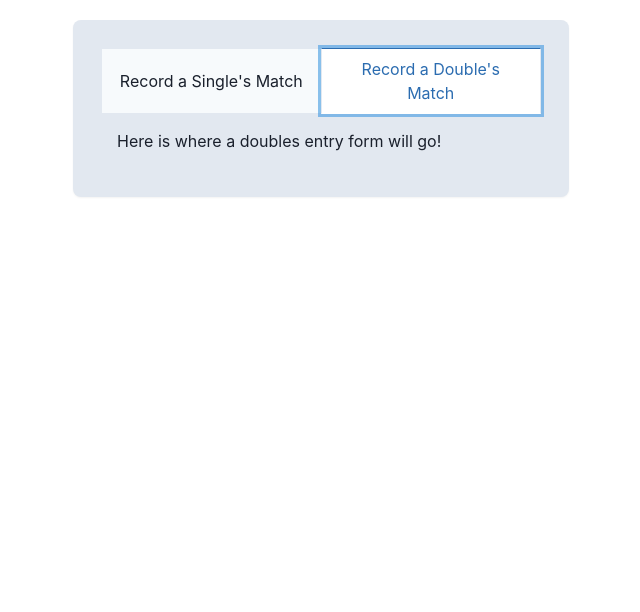
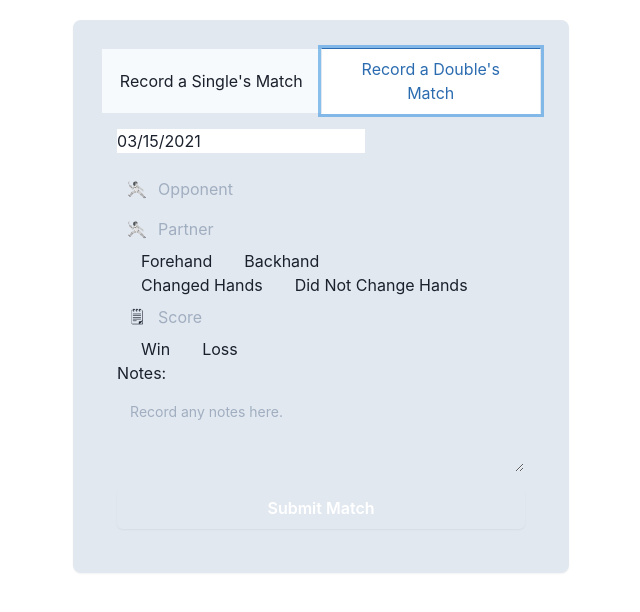
Before and after one commit to taylorschmidt/racket-frontend, a Next.js app: page /create in a window 1280 px wide. Both pictures are taken after a click on the tab "Record a Double's Match". Shown: the top 612 px of the page, without its empty margins (319-959 px from the left). Built offline with nearby package versions, Linux system fonts and the light colour scheme.

Commit message:
post singles and doubles matches functioning

```diff
--- a/components/Double.js
+++ b/components/Double.js
@@ -10,15 +10,159 @@ import {
   InputGroup,
   Button,
   FormHelperText,
+  Radio,
+  RadioGroup,
+  Textarea,
+  Text,
 } from "@chakra-ui/react";
 import { InfoIcon, EmailIcon, LockIcon } from "@chakra-ui/icons";
+import DatePicker from "react-datepicker";
+import { getCurrentUser } from "../services/user.services";
+
+export default function Single() {
+  const [startDate, setStartDate] = useState(new Date());
+  const [opponent, setOpponent] = useState("");
+  const [score, setScore] = useState("");
+  const [win, setWin] = useState(true);
+  const [notes, setNotes] = useState("");
+  const [userId, setUserId] = useState(undefined);
+  const [partner, setPartner] = useState('')
+  const [hand, setHand] = useState('')
+  const [change, setChange] = useState(true)
+
+  const onSubmitMatch = () => {
+    getCurrentUser()
+      .then((data) => {
+        console.log(data.data.data);
+        let userId = data.data.data[0].id;
+        setUserId(userId);
+      })
+      .then(
+        axios
+          .post(
+            "http://localhost:8000" + `/api/v1/doubles/`,
+            {
+              person_id: userId,
+              opponent: opponent,
+              partner: partner,
+              hand: hand,
+              score: score,
+              change: change,
+              notes: notes,
+              win: win,
+            },
+            {
+              withCredentials: true,
+            }
+          )
+          .then((data) => {
+            console.log("doubles posted", data.data.data);
+          })
+          .catch((err) => {
+            console.log(err);
+          })
+      );
+  };
+
+  const onChangeOpponent = (e) => {
+    const opponent = e.target.value;
+    setOpponent(opponent);
+  };
+
+  const onChangeScore = (e) => {
+    const score = e.target.value;
+    setScore(score);
+  };
+
+  const onChangeNotes = (e) => {
+    const notes = e.target.value;
+    setNotes(notes);
+  };
+
+  const onChangePartner = (e) => {
+      const partner = e.target.value
+      setPartner(partner)
+  }
 
 
-
-export default function Double() {
-    return (
-        <>
-        Here is where a doubles entry form will go!
-        </>
-    )
+  return (
+    <>
+      <Stack spacing={4}>
+        <DatePicker
+          selected={startDate}
+          onChange={(date) => setStartDate(date)}
+        />
+        <FormControl isRequired>
+          <InputGroup>
+            <InputLeftElement children={<>🤺</>} />
+            <Input
+              type="text"
+              placeholder="Opponent"
+              aria-label="Opponent"
+              value={opponent}
+              onChange={onChangeOpponent}
+            />
+          </InputGroup>
+          <InputGroup>
+            <InputLeftElement children={<>🤺</>} />
+            <Input
+              type="text"
+              placeholder="Partner"
+              aria-label="Partner"
+              value={partner}
+              onChange={onChangePartner}
+            />
+          </InputGroup>
+          <RadioGroup onChange={setHand} value={hand}>
+            <Stack direction="row">
+              <Radio value="forehand">Forehand</Radio>
+              <Radio value="backhand">Backhand</Radio>
+            </Stack>
+          </RadioGroup>
+          <RadioGroup onChange={setChange} value={change}>
+            <Stack direction="row">
+              <Radio value="true">Changed Hands</Radio>
+              <Radio value="false">Did Not Change Hands</Radio>
+            </Stack>
+          </RadioGroup>
+          <InputGroup>
+            <InputLeftElement children={<>🗒</>} />
+            <Input
+              type="text"
+              placeholder="Score"
+              aria-label="Score"
+              value={score}
+              onChange={onChangeScore}
+            />
+          </InputGroup>
+          <RadioGroup onChange={setWin} value={win}>
+            <Stack direction="row">
+              <Radio value="true">Win</Radio>
+              <Radio value="false">Loss</Radio>
+            </Stack>
+          </RadioGroup>
+          <Text mb="8px">Notes: </Text>
+          <Textarea
+            value={notes}
+            onChange={onChangeNotes}
+            placeholder="Record any notes here."
+            size="sm"
+          />
+        </FormControl>
+        <Button
+          // type="submit"
+          bg="1"
+          _hover={{ background: "2", boxShadow: "lg" }}
+          color="white"
+          variant="solid"
+          variantColor="red"
+          boxShadow="sm"
+          _active={{ boxShadow: "lg" }}
+          onClick={onSubmitMatch}
+        >
+          Submit Match
+        </Button>
+      </Stack>
+    </>
+  );
 }
--- a/components/Single.js
+++ b/components/Single.js
@@ -10,30 +10,128 @@ import {
   InputGroup,
   Button,
   FormHelperText,
+  Radio,
+  RadioGroup,
+  Textarea,
+  Text,
 } from "@chakra-ui/react";
 import { InfoIcon, EmailIcon, LockIcon } from "@chakra-ui/icons";
-import DatePicker from 'react-datepicker';
-
+import DatePicker from "react-datepicker";
+import { getCurrentUser } from "../services/user.services";
 
 export default function Single() {
   const [startDate, setStartDate] = useState(new Date());
+  const [opponent, setOpponent] = useState("");
+  const [score, setScore] = useState("");
+  const [win, setWin] = useState(true);
+  const [notes, setNotes] = useState("");
+  const [userId, setUserId] = useState(undefined);
+
+  const onSubmitMatch = () => {
+    getCurrentUser()
+      .then((data) => {
+        console.log(data.data.data);
+        let userId = data.data.data[0].id;
+        setUserId(userId);
+      })
+      .then(
+        axios
+          .post(
+            "http://localhost:8000" + `/api/v1/singles/`,
+            {
+              person_id: userId,
+              opponent: opponent,
+              score: score,
+              notes: notes,
+              win: win,
+            },
+            {
+              withCredentials: true,
+            }
+          )
+          .then((data) => {
+            console.log("singles posted", data.data.data);
+          })
+          .catch((err) => {
+            console.log(err);
+          })
+      );
+  };
+
+  const onChangeOpponent = (e) => {
+    const opponent = e.target.value;
+    setOpponent(opponent);
+  };
+
+  const onChangeScore = (e) => {
+    const score = e.target.value;
+    setScore(score);
+  };
+
+  const onChangeNotes = (e) => {
+    const notes = e.target.value;
+    setNotes(notes);
+  };
+
+  console.log(win);
+
   return (
     <>
-        <DatePicker selected={startDate} onChange={date => setStartDate(date)} />
       <Stack spacing={4}>
+        <DatePicker
+          selected={startDate}
+          onChange={(date) => setStartDate(date)}
+        />
         <FormControl isRequired>
           <InputGroup>
-            <InputLeftElement children={<InfoIcon/>} />
+            ☕
+            <InputLeftElement children={<>🤺</>} />
             <Input
               type="text"
-                placeholder="Test"
-                aria-label="Username"
-                // value={username}
-                // onChange={onChangeUsername}
+              placeholder="Opponent"
+              aria-label="Opponent"
+              value={opponent}
+              onChange={onChangeOpponent}
             />
           </InputGroup>
+          <InputGroup>
+            <InputLeftElement children={<>🗒</>} />
+            <Input
+              type="text"
+              placeholder="Score"
+              aria-label="Score"
+              value={score}
+              onChange={onChangeScore}
+            />
+          </InputGroup>
+          <RadioGroup onChange={setWin} value={win}>
+            <Stack direction="row">
+              <Radio value="true">Win</Radio>
+              <Radio value="false">Loss</Radio>
+            </Stack>
+          </RadioGroup>
+          <Text mb="8px">Notes: </Text>
+          <Textarea
+            value={notes}
+            onChange={onChangeNotes}
+            placeholder="Record any notes here."
+            size="sm"
+          />
         </FormControl>
+        <Button
+          // type="submit"
+          bg="1"
+          _hover={{ background: "2", boxShadow: "lg" }}
+          color="white"
+          variant="solid"
+          variantColor="red"
+          boxShadow="sm"
+          _active={{ boxShadow: "lg" }}
+          onClick={onSubmitMatch}
+        >
+          Submit Match
+        </Button>
       </Stack>
     </>
-    )
+  );
 }
--- a/pages/profile.js
+++ b/pages/profile.js
@@ -25,7 +25,7 @@ export default function profile() {
     );
     getSinglesMatches().then(
       (data) => {
-        console.log('backend', data.data.data)
+        console.log('backend singles', data.data.data)
         setSingles(data.data.data);
       },
       (error) => {
@@ -34,6 +34,7 @@ export default function profile() {
     );
     getDoublesMatches().then(
       (data) => {
+        console.log('backend doubles', data.data.data)
         setDoubles(data.data.data);
         setLoading(false);
       },
```
Also changed, not shown: services/match.services.js (added, +8 -0 lines). Lines whose indentation alone changed are shown as unchanged.
